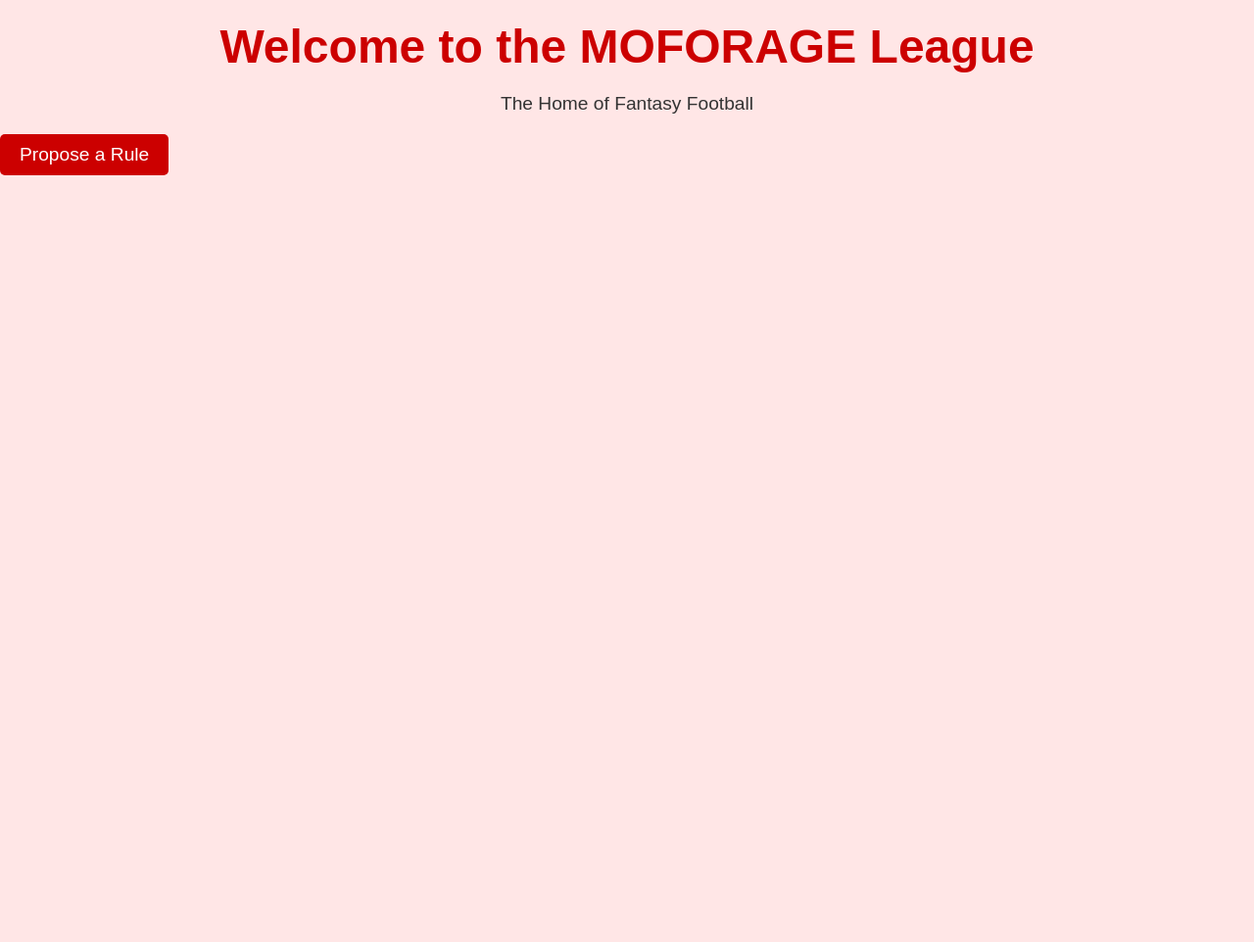
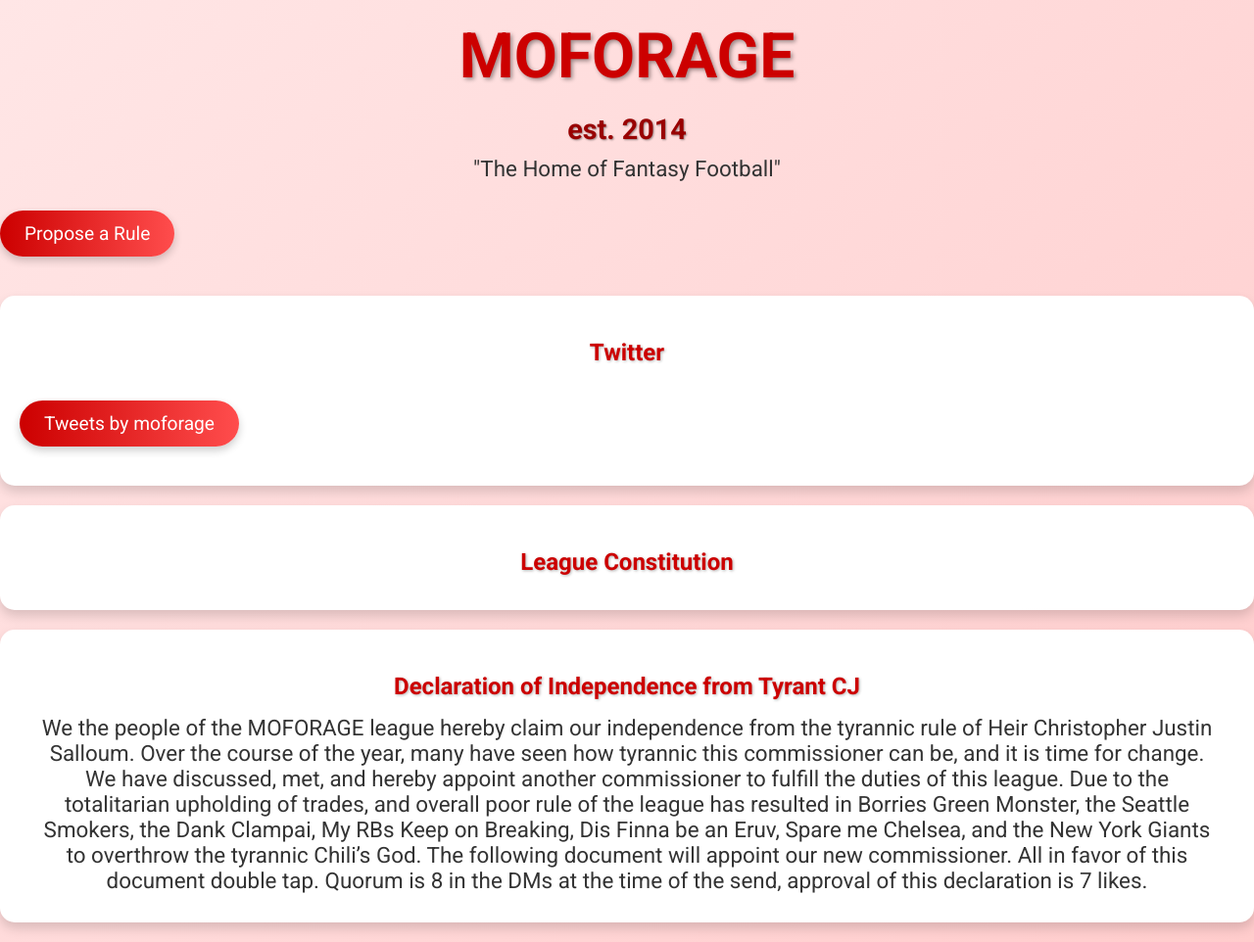
Before and after one commit to julesblau/moforage, a Flask app: page / in a window 1280 px wide. Shown: the whole page at 98% size. Before the commit the page ends 179 px from the top, so only its background shows below. Run offline with Flask 3, Linux system fonts and the light colour scheme; some libraries are stand-ins or nearby versions.

Commit message:
Sleek design

```diff
--- a/static/css/styles.css
+++ b/static/css/styles.css
@@ -1,108 +1,150 @@
 /* General Styles */
 body {
-    font-family: 'Arial', sans-serif;
-    background-color: #ffe6e6; /* Light red background */
+    font-family: 'Roboto', sans-serif;
+    background: linear-gradient(135deg, #ffe6e6, #ffcccc); /* Gradient background */
     margin: 0;
     padding: 0;
-    color: #333; /* Dark text for contrast */
+    color: #333;
 }
 
 /* Header Styles */
 h1 {
     text-align: center;
-    font-size: 3em;
+    font-size: 4em;
     margin: 20px 0;
-    color: #cc0000; /* Darker red for emphasis */
+    color: #cc0000;
+    text-shadow: 2px 2px 4px rgba(0, 0, 0, 0.4);
+}
+
+h2 {
+    text-align: center;
+    font-size: 1.8em;
+    margin: 5px 0;
+    color: #990000;
+    text-shadow: 1px 1px 2px rgba(0, 0, 0, 0.4);
 }
 
 /* Paragraph and Links */
 p {
     text-align: center;
-    font-size: 1.2em;
+    font-size: 1.4em;
     margin: 10px 20px;
 }
 
 a {
     display: inline-block;
-    margin: 10px auto;
+    margin: 20px auto;
     text-decoration: none;
     font-size: 1.2em;
     color: white;
-    background-color: #cc0000;
-    padding: 10px 20px;
-    border-radius: 5px;
+    background: linear-gradient(90deg, #cc0000, #ff4d4d);
+    padding: 12px 25px;
+    border-radius: 25px;
     text-align: center;
+    transition: background 0.3s ease, transform 0.3s ease;
+    box-shadow: 0 4px 8px rgba(0, 0, 0, 0.2);
 }
 
 a:hover {
-    background-color: #990000; /* Darker red for hover effect */
+    background: linear-gradient(90deg, #990000, #e60000);
+    transform: scale(1.05);
+}
+
+/* Container Styles */
+div {
+    background: white;
+    border-radius: 15px;
+    box-shadow: 0 6px 12px rgba(0, 0, 0, 0.15);
+    padding: 20px;
+    margin: 20px auto;
+    transition: transform 0.3s ease, box-shadow 0.3s ease;
+}
+
+div:hover {
+    transform: translateY(-5px);
+    box-shadow: 0 12px 24px rgba(0, 0, 0, 0.2);
+}
+
+/* Twitter Section */
+h3 {
+    color: #cc0000;
+    font-size: 1.5em;
+    margin-bottom: 15px;
+    text-align: center;
+    text-shadow: 1px 1px 3px rgba(0, 0, 0, 0.3);
 }
 
 /* Form Styles */
 form {
     max-width: 500px;
     margin: 30px auto;
-    background: white;
-    padding: 20px;
-    border-radius: 10px;
-    box-shadow: 0 4px 8px rgba(0, 0, 0, 0.2);
+    background: linear-gradient(135deg, #ffffff, #f2f2f2);
+    padding: 25px;
+    border-radius: 15px;
+    box-shadow: 0 8px 16px rgba(0, 0, 0, 0.1);
 }
 
 form div {
-    margin-bottom: 15px;
+    margin-bottom: 20px;
 }
 
 form label {
     display: block;
     font-weight: bold;
     margin-bottom: 5px;
+    color: #333;
 }
 
 form input,
 form textarea {
     width: 100%;
-    padding: 10px;
-    border: 1px solid #ccc;
-    border-radius: 5px;
+    padding: 12px;
+    border: 1px solid #ddd;
+    border-radius: 8px;
     font-size: 1em;
+    box-shadow: inset 0 2px 4px rgba(0, 0, 0, 0.1);
+    transition: border-color 0.3s ease;
+}
+
+form input:focus,
+form textarea:focus {
+    border-color: #cc0000;
+    outline: none;
 }
 
 form textarea {
-    resize: none;
+    resize: vertical;
 }
 
-form button,
-form input[type="submit"] {
-    background-color: #cc0000;
+form button {
+    background: linear-gradient(90deg, #cc0000, #ff4d4d);
     color: white;
-    padding: 10px 20px;
+    padding: 12px 25px;
     border: none;
-    border-radius: 5px;
-    font-size: 1em;
+    border-radius: 25px;
+    font-size: 1.2em;
     cursor: pointer;
+    transition: background 0.3s ease, transform 0.3s ease;
+    box-shadow: 0 6px 12px rgba(0, 0, 0, 0.1);
 }
 
-form button:hover,
-form input[type="submit"]:hover {
-    background-color: #990000;
+form button:hover {
+    background: linear-gradient(90deg, #990000, #e60000);
+    transform: scale(1.05);
 }
 
-/* Flash Message Styles */
-.success {
-    color: #155724;
-    background-color: #d4edda;
-    border-color: #c3e6cb;
-    padding: 10px;
-    margin: 10px auto;
-    max-width: 500px;
-    text-align: center;
-    border-radius: 5px;
-}
+/* Responsive Design */
 @media (max-width: 768px) {
-    .container {
-        flex-direction: column;
+    body {
+        padding: 10px;
     }
-    .sidebar {
-        margin-top: 20px;
+    h1 {
+        font-size: 2.5em;
+    }
+    h2 {
+        font-size: 1.2em;
+    }
+    div {
+        max-width: 100%;
     }
 }
--- a/templates/index.html
+++ b/templates/index.html
@@ -3,29 +3,55 @@
 <head>
     <meta charset="UTF-8">
     <meta name="viewport" content="width=device-width, initial-scale=1.0">
-    <title>MOFO League</title>
+    <title>MOFORAGE</title>
     <link rel="stylesheet" href="/static/css/styles.css">
+    <link href="https://fonts.googleapis.com/css2?family=Roboto:wght@400;700&display=swap" rel="stylesheet">
 </head>
 <body>
-    <h1>Welcome to the MOFORAGE League</h1>
-    <p>The Home of Fantasy Football</p>
-    <a href="/propose-rule">Propose a Rule</a>
+    <header>
+        <h1>MOFORAGE</h1>
+        <h2>est. 2014</h2>
+        <p>"The Home of Fantasy Football"</p>
+    </header>
 
-    <!-- Sidebar
-    <div class="sidebar">
-        <h2>Twitter</h2>
-        <a href="https://twitter.com/moforage" target="_blank">
-            <iframe
-                src="https://twitter.com/moforage?ref_src=twsrc%5Etfw"
-                width="300"
-                height="500"
-                style="border:none; overflow:hidden;"
-                scrolling="no"
-                frameborder="0"
-                allowfullscreen="true"
-                allow="autoplay; clipboard-write; encrypted-media; picture-in-picture; web-share">
-            </iframe>
-        </a>
-    </div> -->
+    <main>
+        <a href="/propose-rule">Propose a Rule</a>
+
+        <section>
+            <div>
+                <h3>Twitter</h3>
+                <a class="twitter-timeline"
+                   href="https://twitter.com/moforage"
+                   data-width="300"
+                   data-height="500"
+                   data-chrome="noheader nofooter noborders noscrollbar transparent"
+                   data-theme="light">
+                  Tweets by moforage
+                </a>
+                <script async src="https://platform.twitter.com/widgets.js" charset="utf-8"></script>
+            </div>
+        </section>
+
+        <section>
+            <div>
+                <h3>League Constitution</h3>
+            </div>
+        </section>
+
+        <section>
+            <div>
+                <h3>Declaration of Independence from Tyrant CJ</h3>
+                <p>We the people of the MOFORAGE league hereby claim our independence from the tyrannic rule of
+                    Heir Christopher Justin Salloum. Over the course of the year, many have seen how tyrannic this
+                     commissioner can be, and it is time for change. We have discussed, met, and hereby appoint another
+                     commissioner to fulfill the duties of this league. Due to the totalitarian upholding of trades,
+                      and overall poor rule of the league has resulted in Borries Green Monster, the Seattle Smokers,
+                      the Dank Clampai, My RBs Keep on Breaking, Dis Finna be an Eruv, Spare me Chelsea, and
+                      the New York Giants to overthrow the tyrannic Chili’s God. The following document will appoint
+                      our new commissioner. All in favor of this document double tap. Quorum is 8 in the DMs at the
+                      time of the send, approval of this declaration is 7 likes.</p>
+            </div>
+        </section>
+    </main>
 </body>
 </html>
```
